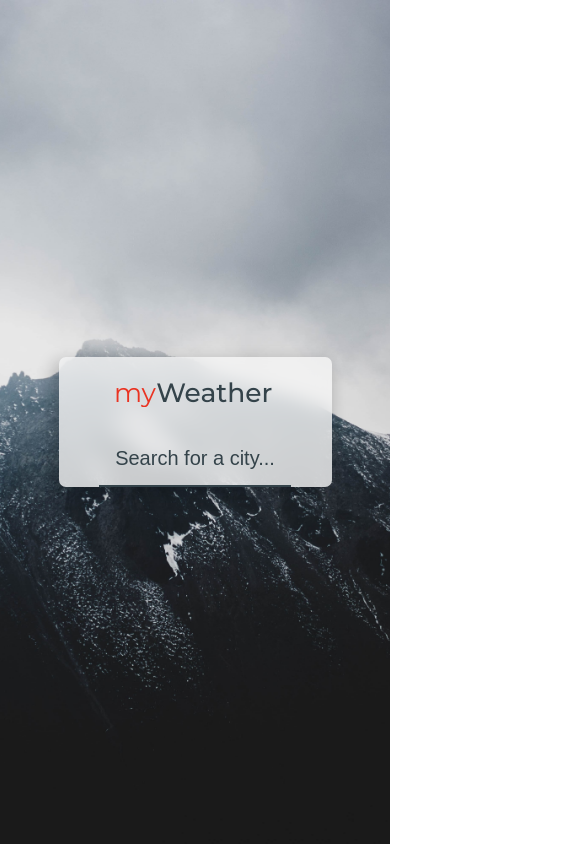
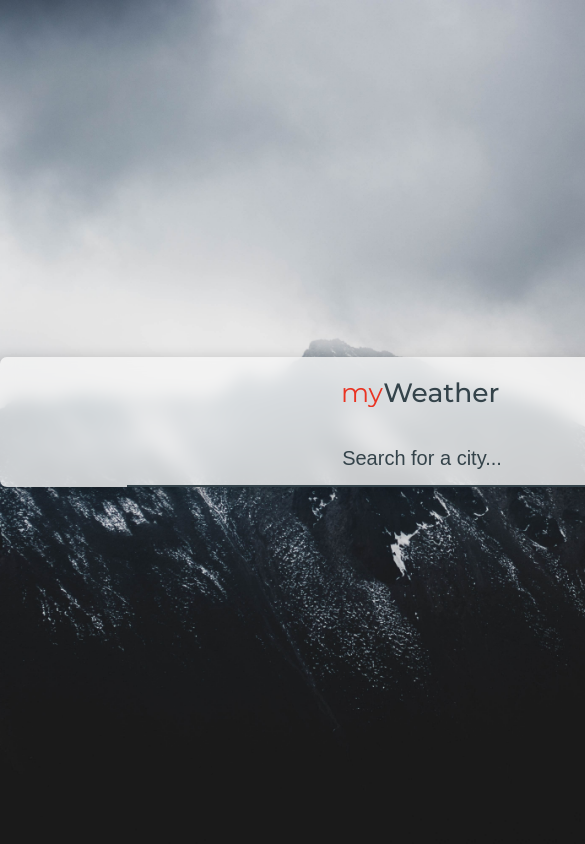
Before and after one commit to rodsnts/myWeather, a React (Create React App) app: page / in a window 390 px wide. Shown: the top 844 px of the page, 585 px wide, since content can reach past the window. Built offline with nearby package versions, Linux system fonts and the light colour scheme.

Commit message:
final files

```diff
--- a/src/App.jsx
+++ b/src/App.jsx
@@ -45,6 +45,8 @@ function App() {
 
         <Logo />
 
+          {/* =========================== SEARCH BOX ===========================*/}
+
         <div className="search-box">
           <input
             type="text"
@@ -56,16 +58,19 @@ function App() {
           />
         </div>
 
-        <div className="scale">
-        </div>
-
         {(typeof weather.main != "undefined") ? (
         <div>
+
+
+          <section>
+            {/* =========================== CURRENT W. ===========================*/}
 
             <div className="location-box">
               <p className="location">{weather.name}, {weather.sys.country}</p>
               <p className="date">{dateBuilder(new Date())}</p>
             </div>
+
+            {/* =========================== MAIN TEMP. ===========================*/}
 
             <div className="weather-box">
               <div className="temp">
@@ -76,14 +81,23 @@ function App() {
 
               <span className="bar"></span>
 
+            {/* =========================== MIN/MAX ===========================*/}
+
               <div className="min-max">
                 <p className="max">{Math.round(weather.main.temp_max)}<sup>°C</sup></p>
                 <p className="min">{Math.round(weather.main.temp_min)}<sup>°C</sup></p>
               </div>
+
             </div>
+          </section>
 
-          <section>
+
+          <section id="info">
+
+            {/* =========================== MORE INFO ===========================*/}
+
             <div className="ad-info">
+
               <div className="tab-1">
 
                 <div className="wind">
@@ -113,11 +127,13 @@ function App() {
                   <p className="info-title">Real Feel</p>
                   <p className="info-text">{Math.round(weather.main.feels_like)}°C</p>
                 </div>
+
               </div>
+
             </div>
 
             <div className="conditions">
-            <i class={(weather.weather[0].main === "Rain") ? ("fas fa-cloud-rain") : "fas fa-cloud"}></i>
+              <i className={(weather.weather[0].main === "Rain") ? ("fas fa-cloud-rain") : "fas fa-cloud"}></i>
               <p className={"conditions-name"}>Conditions</p>
               <p>{weather.weather[0].main}</p>
             </div>
--- a/src/app.styles.scss
+++ b/src/app.styles.scss
@@ -9,7 +9,7 @@ $grey-normal-2: #8F8F8F;
 $grey-darker: #eeefef;
 
 
-/////////////////////////////////////
+///////////////////////////////////// MAIN
 * {
   margin: 0;
   padding: 0;
@@ -229,7 +229,7 @@ img {
   margin-top: 6px;
 }
 
-section {
+#info {
   display: flex;
   flex-direction: row;
   align-items: center;
@@ -252,3 +252,15 @@ section {
     font-weight: 500;
   }
 }
+
+// =================== MIXINS =====================
+
+@media only screen and (max-width: 1000px) {
+  .app {
+    margin: 0;
+    padding: 0;
+    height: 100vh;
+    width: 100vh;
+  }
+
+}
```
Also changed, not shown: 1 other file (tests, documents, lock files or other folders). Lines whose indentation alone changed are shown as unchanged.
